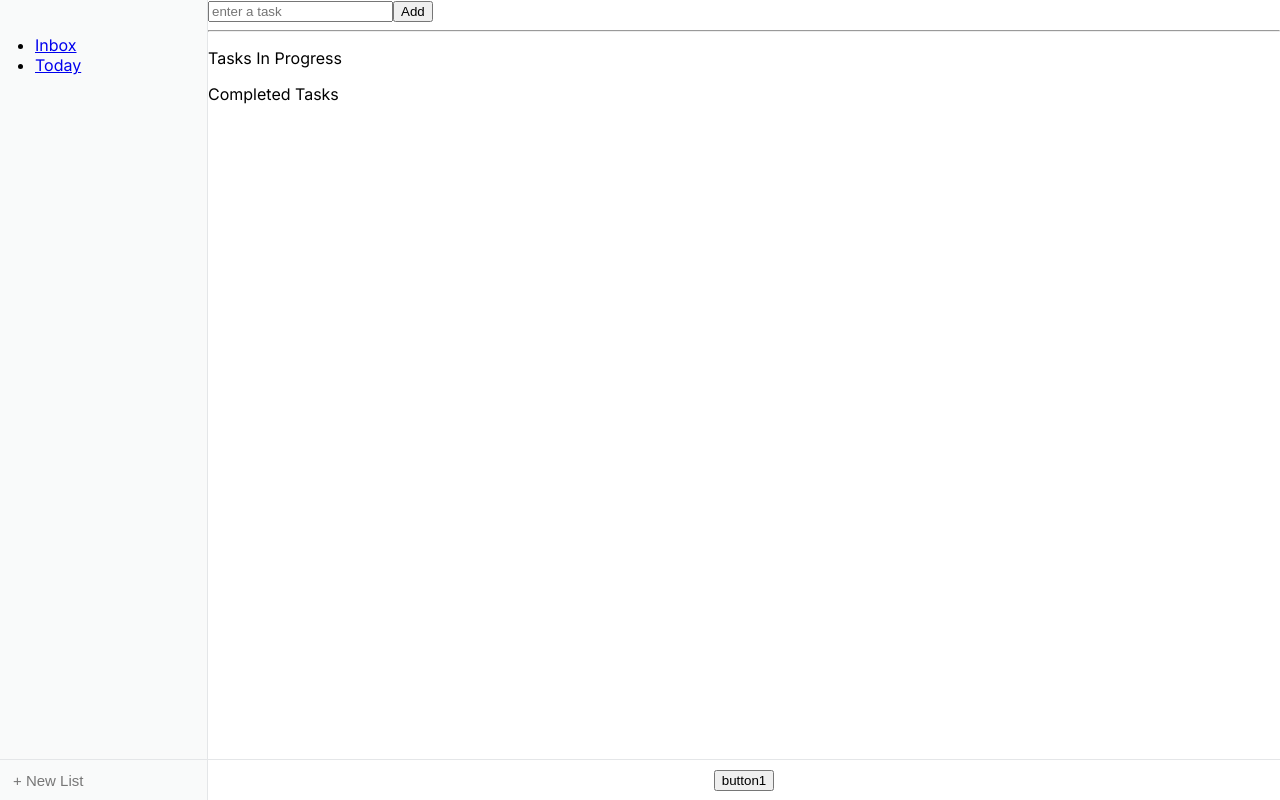
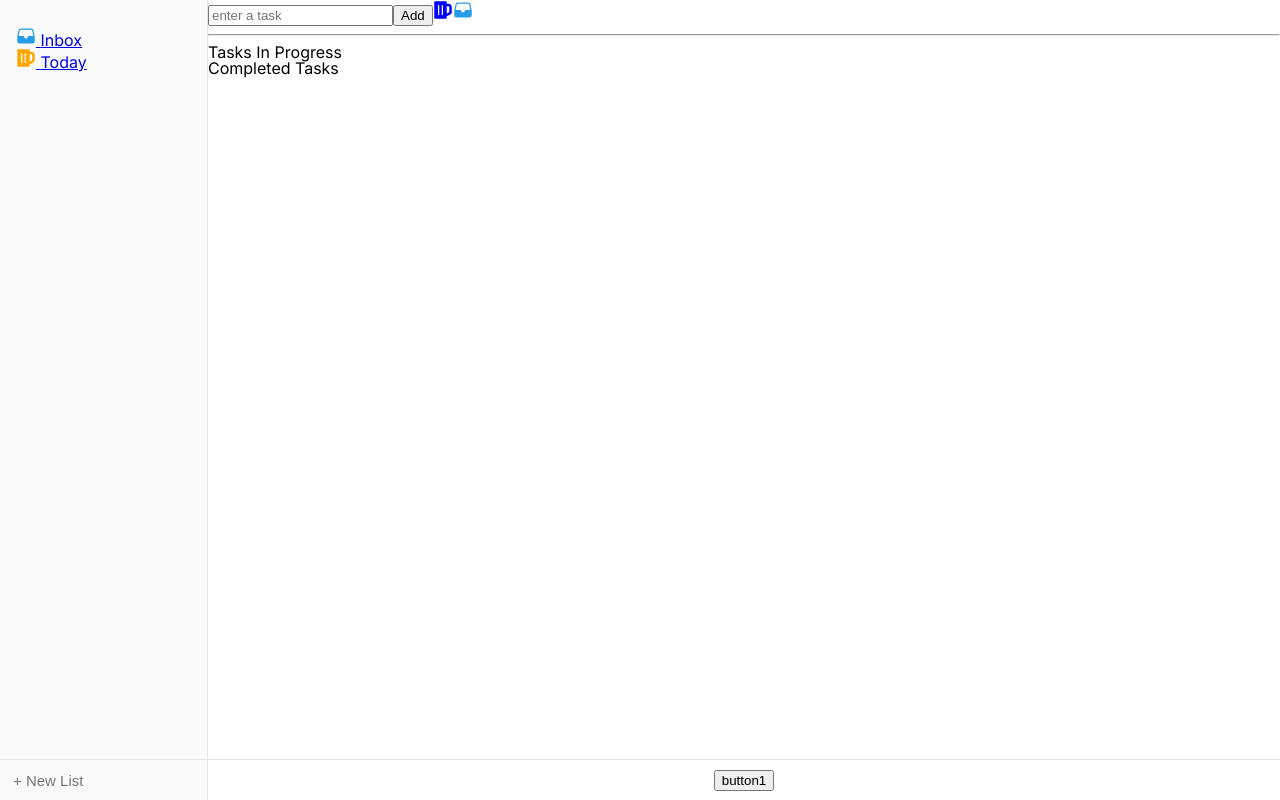
Before and after one commit to gcarlin01/to-do-app, a Next.js app: page /inbox in a window 1280 px wide. Built offline with nearby package versions, Linux system fonts and the light colour scheme.

Commit message:
react-icon set up
Co-authored-by: Luis Carlin <luiscarlin@gmail.com>

```diff
--- /dev/null
+++ b/app/components/link/link.js
@@ -0,0 +1,11 @@
+import NextLink from 'next/link'
+import { IoFileTray } from 'react-icons/io5'
+import styles from './link.module.css'
+
+export default function Link({ href, label, leftIcon }) {
+  return (
+    <NextLink href={href} className={styles.container}>
+      {leftIcon} {label}
+    </NextLink>
+  )
+}
--- /dev/null
+++ b/app/components/link/link.module.css
@@ -0,0 +1,3 @@
+.container {
+  display: block;
+}
--- a/app/components/mainContainer.js
+++ b/app/components/mainContainer.js
@@ -3,5 +3,5 @@
 import styles from './mainContainer.module.css'
 
 export default function MainContainer({ children }) {
-  return <div className={styles.mainContainer}>{children}</div>
+  return <main className={styles.mainContainer}>{children}</main>
 }
--- a/app/components/sidebar.js
+++ b/app/components/sidebar.js
@@ -1,6 +1,8 @@
-import React from "react";
-import Link from "next/link";
-import styles from "./sidebar.module.css";
+import styles from './sidebar.module.css'
+import { IoFileTray } from 'react-icons/io5'
+import { FaBeer } from 'react-icons/fa'
+
+import Link from './link/link'
 
 export default function Sidebar() {
   return (
@@ -8,13 +10,21 @@
       <nav>
         <ul>
           <li>
-            <Link href="/inbox">Inbox</Link>
+            <Link
+              href="/inbox"
+              label="Inbox"
+              leftIcon={<IoFileTray size="20px" color="#279be6" />}
+            />
           </li>
           <li>
-            <Link href="/today">Today</Link>
+            <Link
+              href="/today"
+              label="Today"
+              leftIcon={<FaBeer size="20px" color="orange" />}
+            />
           </li>
         </ul>
       </nav>
     </aside>
-  );
+  )
 }
--- a/app/components/sidebar.module.css
+++ b/app/components/sidebar.module.css
@@ -1,5 +1,5 @@
 .sidebar {
   background: #f9fafa;
-  padding: 35px;
+  padding: 26px 16px;
   border-right: 1.8px inset #e4e6e8; border-bottom: 1.8px inset #e4e6e8;
 }
--- a/app/globals.css
+++ b/app/globals.css
@@ -1,15 +1,48 @@
-html {
-  margin: 0;
-  padding: 0;
+/* http://meyerweb.com/eric/tools/css/reset/
+   v2.0 | 20110126
+   License: none (public domain)
+*/
+
+html, body, div, span, applet, object, iframe,
+h1, h2, h3, h4, h5, h6, p, blockquote, pre,
+a, abbr, acronym, address, big, cite, code,
+del, dfn, em, img, ins, kbd, q, s, samp,
+small, strike, strong, sub, sup, tt, var,
+b, u, i, center,
+dl, dt, dd, ol, ul, li,
+fieldset, form, label, legend,
+table, caption, tbody, tfoot, thead, tr, th, td,
+article, aside, canvas, details, embed,
+figure, figcaption, footer, header, hgroup,
+menu, nav, output, ruby, section, summary,
+time, mark, audio, video {
+	margin: 0;
+	padding: 0;
+	border: 0;
+	font-size: 100%;
+	font: inherit;
+	vertical-align: baseline;
 }
-
+/* HTML5 display-role reset for older browsers */
+article, aside, details, figcaption, figure,
+footer, header, hgroup, menu, nav, section {
+	display: block;
+}
 body {
-  margin: 0;
-  padding: 0;
+	line-height: 1;
 }
-
-
-ul {
-  margin: 0;
-  padding: 0;
+ol, ul {
+	list-style: none;
 }
+blockquote, q {
+	quotes: none;
+}
+blockquote:before, blockquote:after,
+q:before, q:after {
+	content: '';
+	content: none;
+}
+table {
+	border-collapse: collapse;
+	border-spacing: 0;
+}
--- a/app/inbox/page.js
+++ b/app/inbox/page.js
@@ -1,18 +1,20 @@
-"use client";
+'use client'
 
-import Image from "next/image";
-import { useState } from "react";
-import { v4 as uuid } from "uuid";
+import Image from 'next/image'
+import { useState } from 'react'
+import { v4 as uuid } from 'uuid'
+import { FaBeer } from 'react-icons/fa'
+import { IoFileTray } from 'react-icons/io5'
 
 const TODO_STATUS = {
-  IN_PROGRESS: "IN_PROGRESS",
-  DONE: "DONE",
-};
+  IN_PROGRESS: 'IN_PROGRESS',
+  DONE: 'DONE',
+}
 
 export default function InboxPage() {
-  const [todos, setTodos] = useState([]);
+  const [todos, setTodos] = useState([])
 
-  const [inputTodoText, setInputTodoText] = useState("");
+  const [inputTodoText, setInputTodoText] = useState('')
 
   const addNewTodo = () => {
     if (inputTodoText) {
@@ -20,12 +22,12 @@
         id: uuid(),
         text: inputTodoText,
         status: TODO_STATUS.IN_PROGRESS,
-      };
+      }
 
-      setTodos((todoList) => [newTodo, ...todos]);
-      setInputTodoText("");
+      setTodos((todoList) => [newTodo, ...todos])
+      setInputTodoText('')
     }
-  };
+  }
 
   return (
     <main>
@@ -35,6 +37,8 @@
         placeholder="enter a task"
       />
       <button onClick={addNewTodo}>Add</button>
+      <FaBeer size="20px" color="blue" />
+      <IoFileTray size="20px" color="#279be6" />
       <hr />
       <p>Tasks In Progress</p>
       <ul>
@@ -48,18 +52,18 @@
                   onClick={() => {
                     const updatedTodos = todos.map((t) => {
                       if (t.id === todo.id) {
-                        return { ...todo, status: TODO_STATUS.DONE };
+                        return { ...todo, status: TODO_STATUS.DONE }
                       }
-                      return t;
-                    });
+                      return t
+                    })
 
-                    setTodos(updatedTodos);
+                    setTodos(updatedTodos)
                   }}
                 >
                   done
                 </button>
               </li>
-            );
+            )
           })}
       </ul>
 
@@ -68,9 +72,9 @@
         {todos
           .filter((t) => t.status === TODO_STATUS.DONE)
           .map((todo) => {
-            return <li key={todo.id}>{todo.text}</li>;
+            return <li key={todo.id}>{todo.text}</li>
           })}
       </ul>
     </main>
-  );
+  )
 }
--- a/package.json
+++ b/package.json
@@ -17,6 +17,7 @@
     "postcss": "8.4.27",
     "react": "18.2.0",
     "react-dom": "18.2.0",
+    "react-icons": "^4.10.1",
     "tailwindcss": "3.3.3",
     "uuid": "^9.0.0"
   },
```
Also changed, not shown: 1 other file (tests, documents, lock files or other folders).
